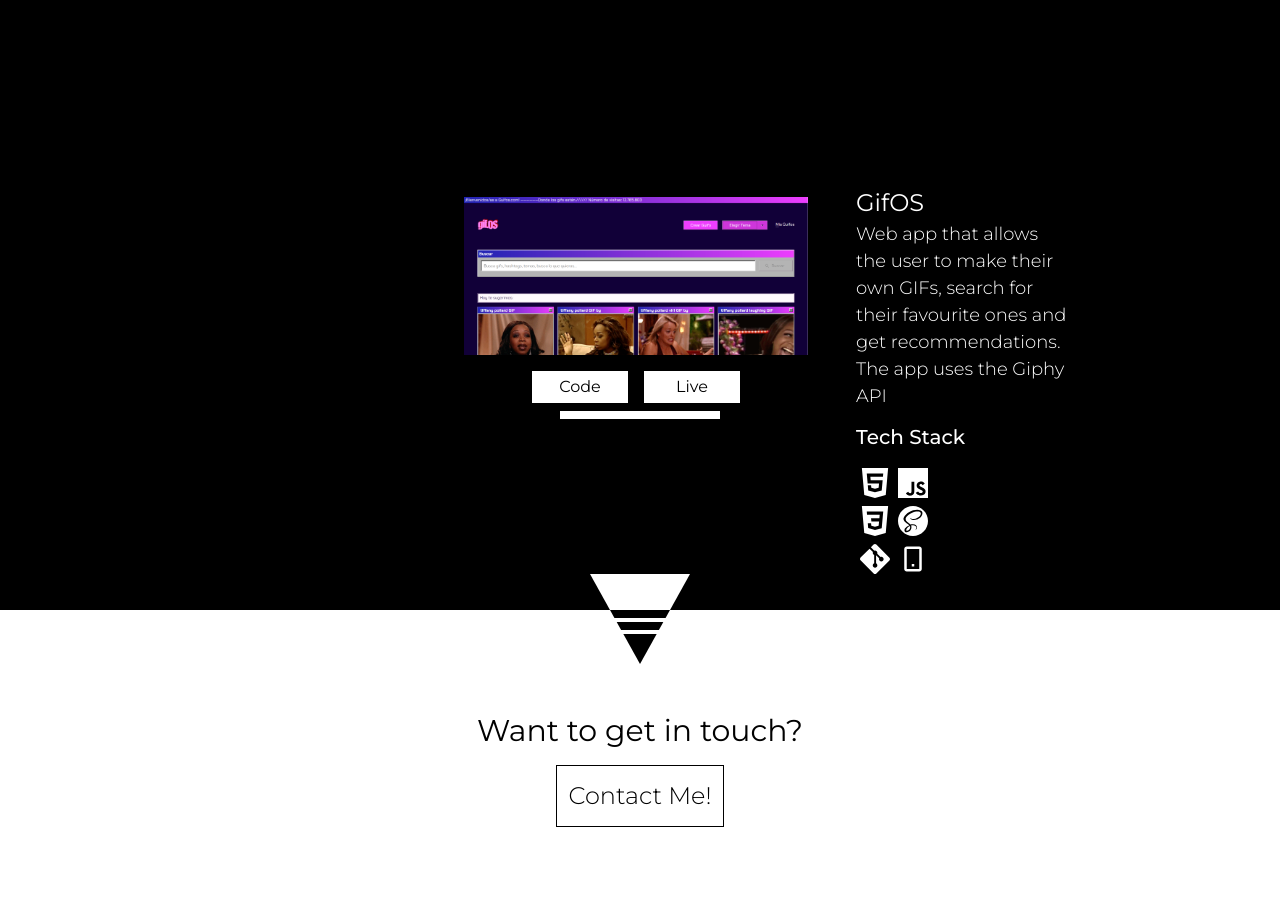
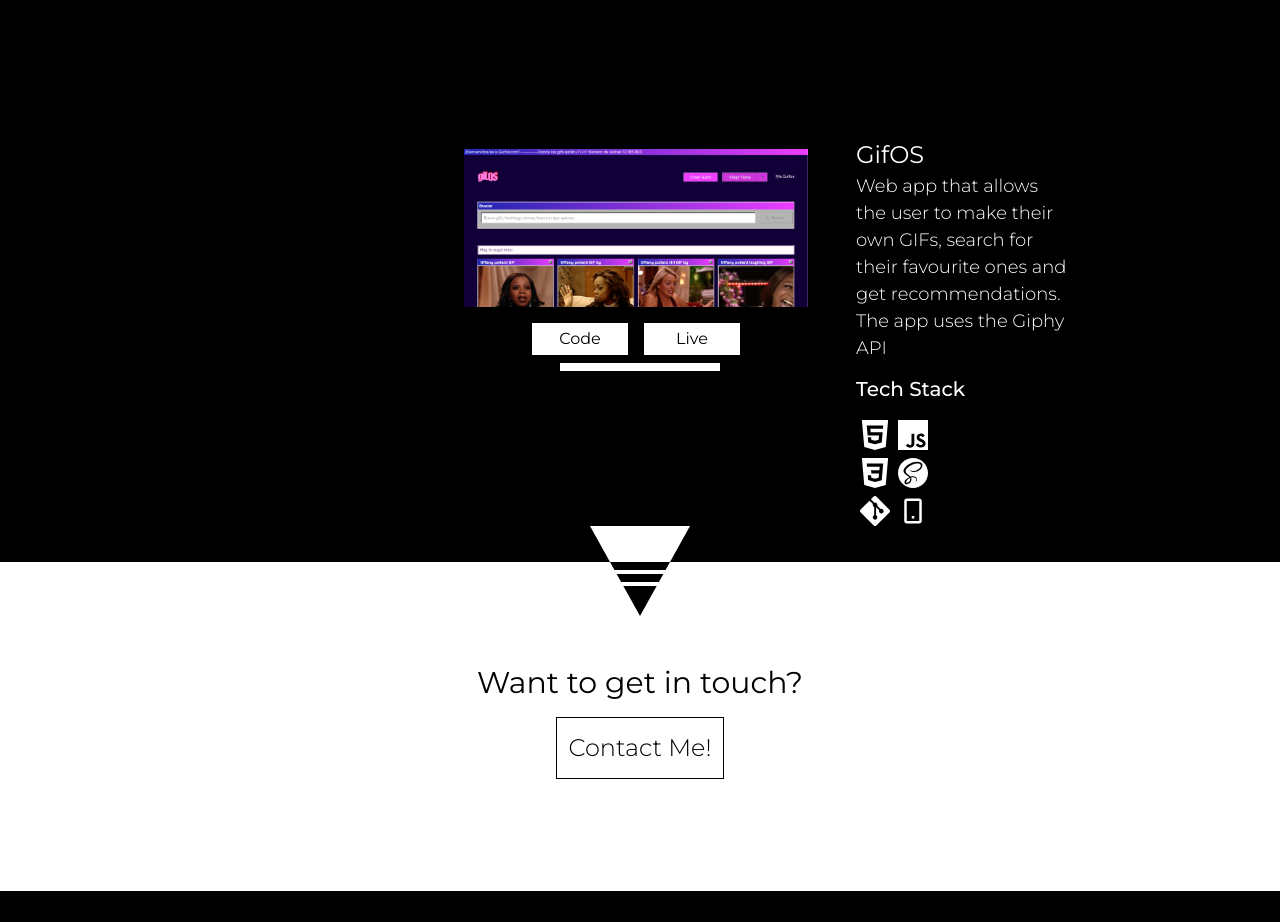
Before and after one commit to raulandreroman/new-portfolio, a React (Create React App) app: page / in a window 1280 px wide. Shown: the part 2340-3262 px from the top of the page. Built offline with nearby package versions, Linux system fonts and the light colour scheme.

Commit message:
:lipstick: style(project): Remove margin-bottom on last rendered project

```diff
--- a/src/components/Project.js
+++ b/src/components/Project.js
@@ -35,7 +35,7 @@ export default function Project(props) {
       className={
         //Removes margin bottom on last rendered project
         i === projectData.length - 1
-          ? 'flex flex-col my-12 lg:flex-row lg:mb-0'
+          ? 'flex flex-col mt-12 lg:flex-row'
           : 'flex flex-col my-12 lg:flex-row lg:mb-32'
       }
     >
```
